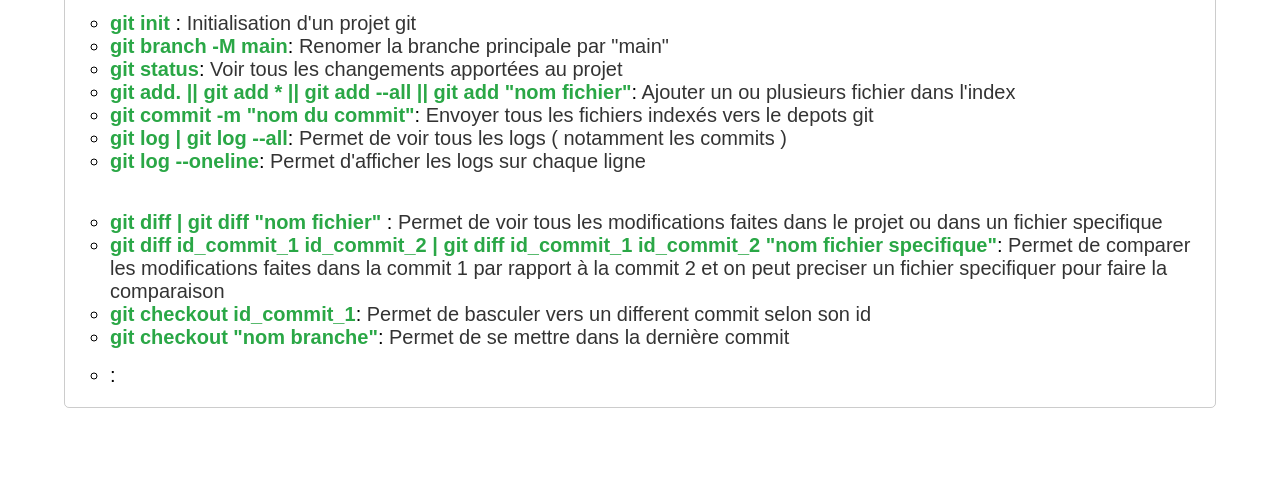
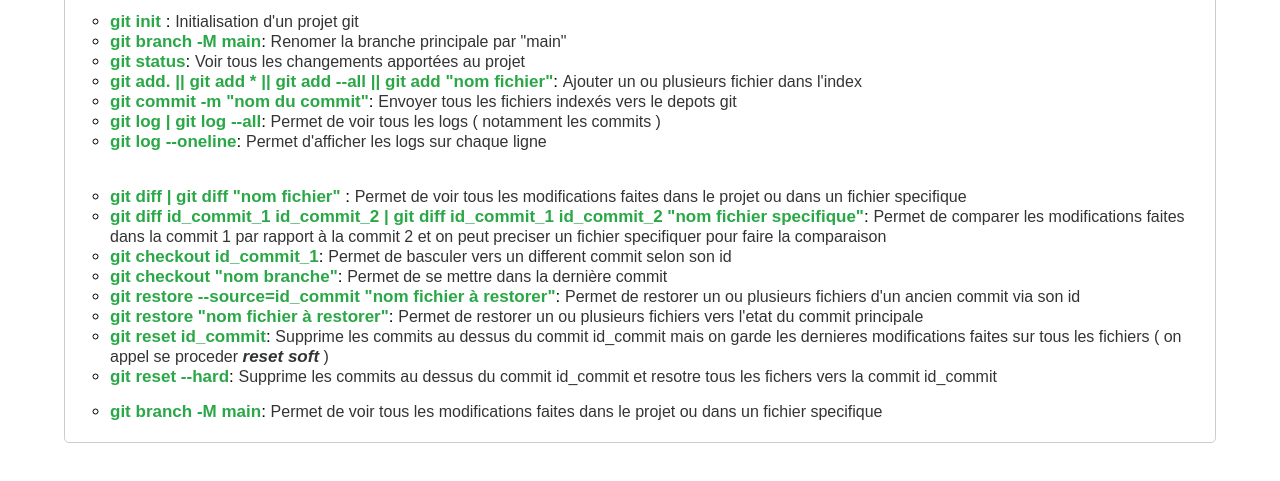
Before and after one commit to fiacrednj6313/gitsupport, a plain HTML site: page index.html in a window 1280 px wide. Shown: the part 187-668 px from the top of the page. Drawn offline with Linux system fonts and the light colour scheme.

Commit message:
Septieme commit

```diff
--- a/css/style.css
+++ b/css/style.css
@@ -3,7 +3,7 @@
     margin: 0;
     padding: 0;
     box-sizing: border-box;
-    font-size: 20px;
+    font-size: 17px;
     font-family: Arial, Helvetica, sans-serif;
 }
 
@@ -61,6 +61,7 @@ ul span:nth-child(1)
 ul span:nth-child(2)
 {
     color: rgba(0, 0, 0, 0.8);
+    font-size: 16px;
 }
 
 li:hover span:nth-child(1)
--- a/index.html
+++ b/index.html
@@ -68,13 +68,31 @@
                     <span>git checkout "nom branche"</span>:
                     <span>Permet de se mettre dans la dernière commit</span>
                 </li>
+                <li>
+                    <span>git restore --source=id_commit "nom fichier à restorer"</span>:
+                    <span>Permet de restorer un ou plusieurs fichiers d'un ancien commit via son id</span>
+                </li>
+                <li>
+                    <span>git restore "nom fichier à restorer"</span>:
+                    <span>Permet de restorer un ou plusieurs fichiers vers l'etat du commit principale</span>
+                </li>
+                <li>
+                    <span>git reset id_commit</span>:
+                    <span>Supprime les commits au dessus du commit id_commit mais on garde les dernieres modifications faites sur tous les fichiers ( on appel se proceder <b><em>reset soft</em></b> )</span>
+                </li>
+                <li>
+                    <span>git reset --hard</span>:
+                    <span>Supprime les commits au dessus du commit id_commit et resotre tous les fichers vers la commit id_commit</span>
+                </li>
             </ul>
         </div>
-        <div>
+        <div class="cmd-branch">
             <ul>
                 <li>
-                    <span></span>:
-                    <span></span>
+                    <span>git branch -M main</span>:
+                    <span>
+                        Permet de voir tous les modifications faites dans le projet ou dans un fichier specifique
+                    </span>
                 </li>
             </ul>
         </div>
```
